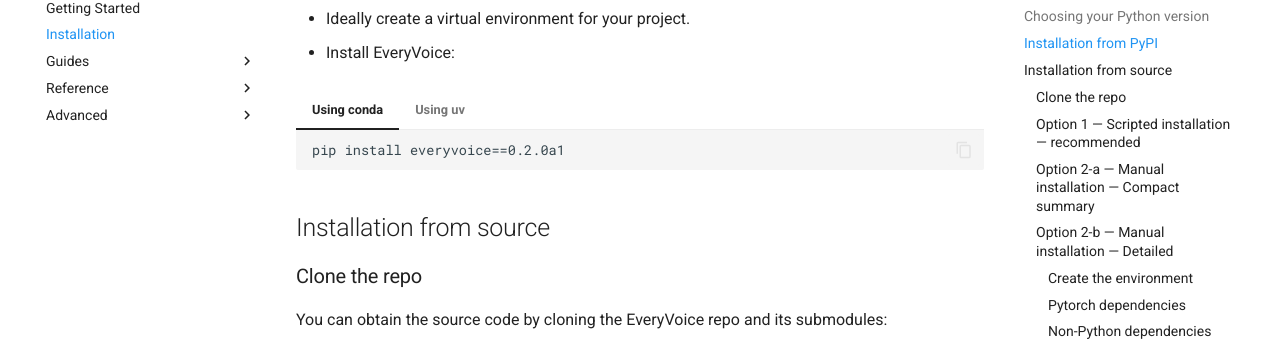
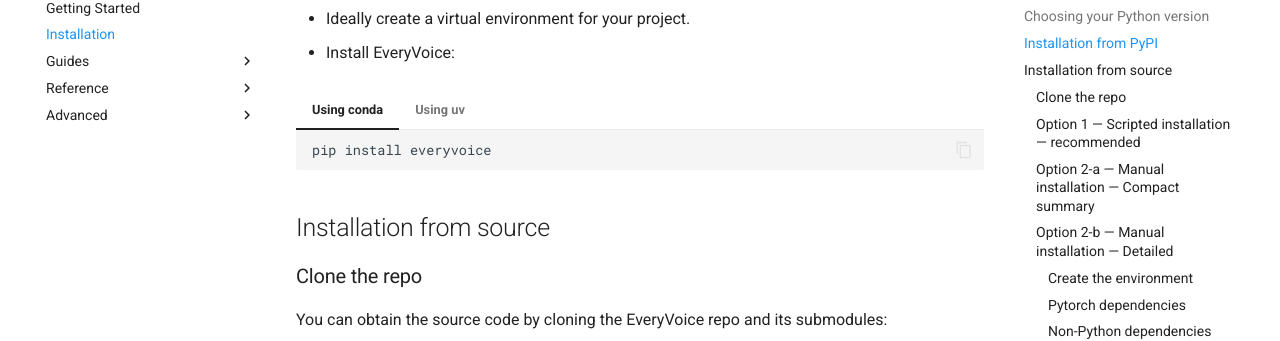
Before and after one commit to EveryVoiceTTS/EveryVoice, an MkDocs documentation site: the page built from docs/install.md, in a window 1280 px wide and 900 px high, scrolled down 895 px. Shown: the part 119-460 px from the top of the window. Built offline with MkDocs 1.6.1 and Material for MkDocs 9.7.7, drawn with Linux system fonts in a browser that asks for light colours; comment, search, counter and statistics services are not loaded; the version menu is left out.

Commit message:
docs: remove obsolete references to 0.2.0a1

```diff
--- a/docs/install.md
+++ b/docs/install.md
@@ -38,11 +38,11 @@
 
 === "Using conda"
 
-        pip install everyvoice==0.2.0a1
+        pip install everyvoice
 
 === "Using uv"
 
-        uv pip install everyvoice==0.2.0a1
+        uv pip install everyvoice
 
 ## Installation from source
 
```
Also changed, not shown: README.md (+1 -1 lines), 1 other file.
